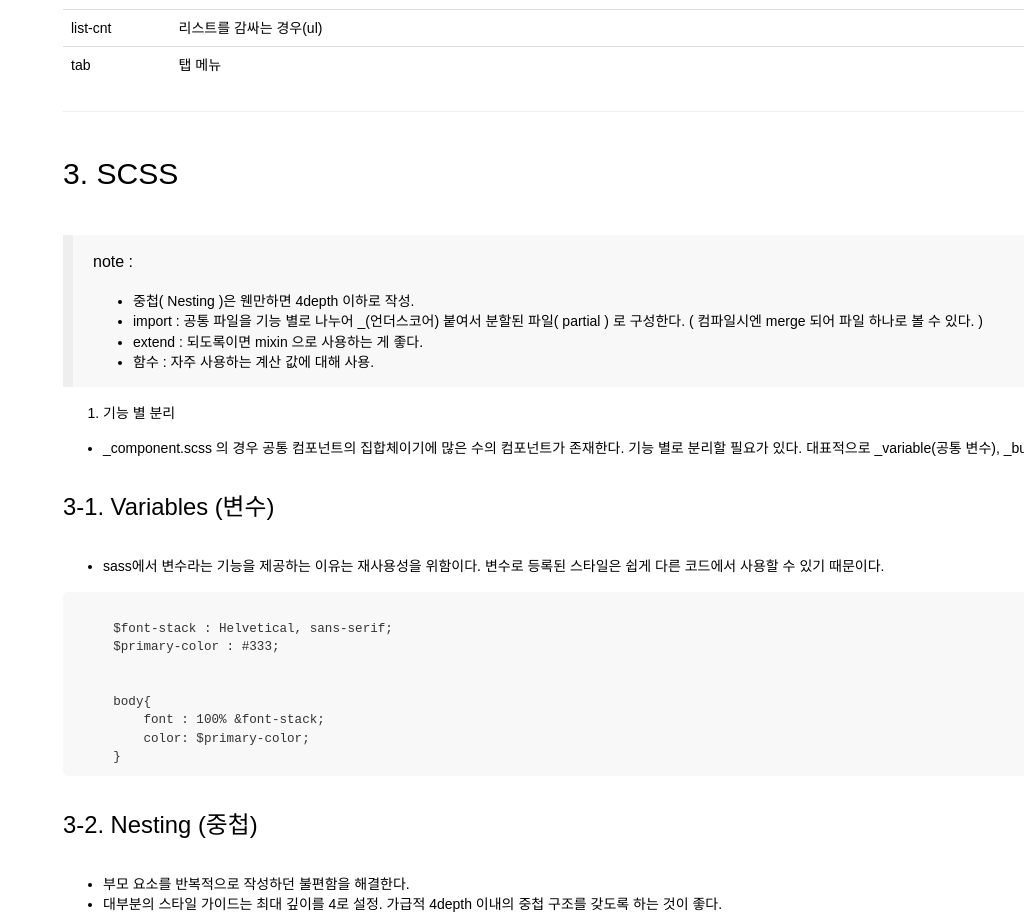
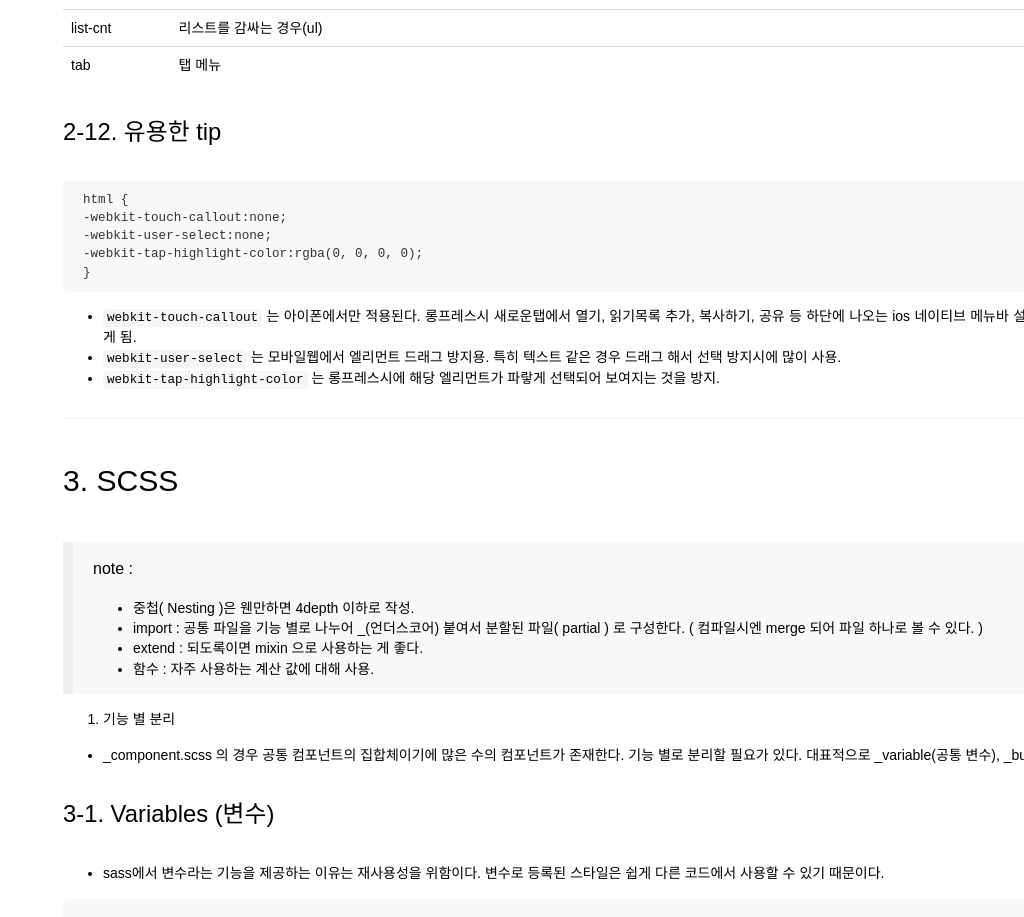
Before and after one commit to uxicode/guide, a website: page index.html in a window 1280 px wide. Shown: the part 8147-9064 px from the top of the page, without its empty margins (256-1280 px from the left). Drawn offline with Linux system fonts and the light colour scheme; a web font is replaced by a local one.

Commit message:
docs update

```diff
--- a/index.html
+++ b/index.html
@@ -418,6 +418,16 @@ PC용 웹사이트는 최신 버전의 IE로 렌더링하기 위해 문서모드
 <td></td>
 </tr>
 </tbody></table>
+<h3 id="2-12-유용한-tip">2-12. 유용한 tip</h3>
+<pre><code>html {
+-webkit-touch-callout:none;
+-webkit-user-select:none;
+-webkit-tap-highlight-color:rgba(0, 0, 0, 0);
+}</code></pre><ul>
+<li><code>webkit-touch-callout</code> 는 아이폰에서만 적용된다. 롱프레스시 새로운탭에서 열기, 읽기목록 추가, 복사하기, 공유 등 하단에 나오는 ios 네이티브 메뉴바 설정. none 으로 할 때 나오지 않게 됨.</li>
+<li><code>webkit-user-select</code> 는 모바일웹에서 엘리먼트 드래그 방지용. 특히 텍스트 같은 경우 드래그 해서 선택 방지시에 많이 사용.</li>
+<li><code>webkit-tap-highlight-color</code> 는 롱프레스시에 해당 엘리먼트가 파랗게 선택되어 보여지는 것을 방지.</li>
+</ul>
 <hr>
 <h2 id="3-scss">3. SCSS</h2>
 <blockquote>
```
